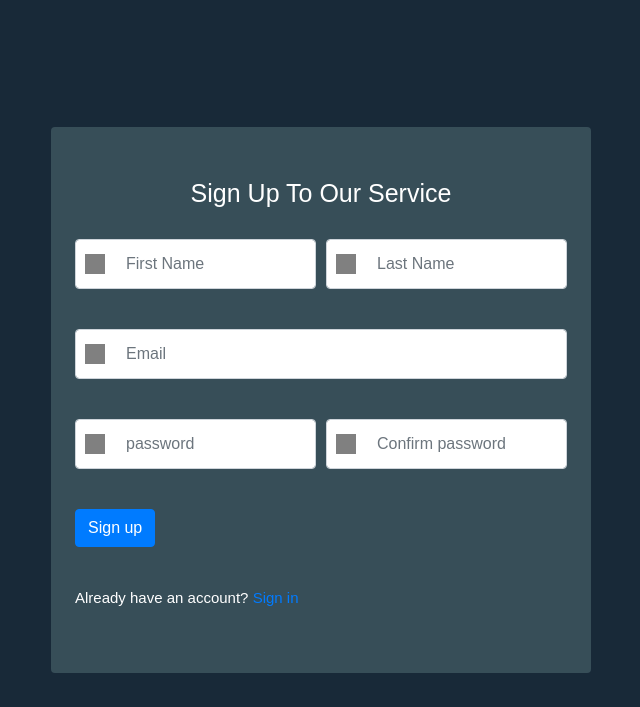
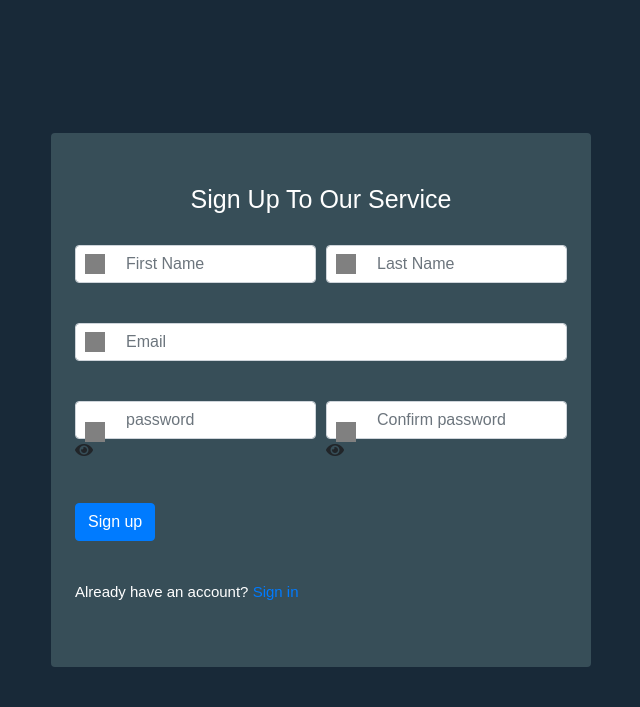
Before and after one commit to theodreh/resume_format, a Django app: page /signup in a window 1280 px wide. Shown: the top 707 px of the page, without its empty margins (304-944 px from the left). Run offline with Django 3.2, Linux system fonts and the light colour scheme; some libraries are stand-ins or nearby versions; grey boxes are pictures that could not be loaded.

Commit message:
Update sign_up.html

```diff
--- a/resume_format/authentication/templates/authentication/sign_up.html
+++ b/resume_format/authentication/templates/authentication/sign_up.html
@@ -7,6 +7,8 @@
 
     <link rel="stylesheet" href="https://maxcdn.bootstrapcdn.com/bootstrap/4.0.0/css/bootstrap.min.css" integrity="sha384-Gn5384xqQ1aoWXA+058RXPxPg6fy4IWvTNh0E263XmFcJlSAwiGgFAW/dAiS6JXm" crossorigin="anonymous">
     <script type="text/javascript" src="https://code.jquery.com/jquery-1.7.1.min.js"></script>
+    <link rel="stylesheet" href="https://cdn.jsdelivr.net/npm/bootstrap@4.6.0/dist/css/bootstrap.min.css" integrity="sha384-B0vP5xmATw1+K9KRQjQERJvTumQW0nPEzvF6L/Z6nronJ3oUOFUFpCjEUQouq2+l" crossorigin="anonymous" />
+    <link rel="stylesheet" href="https://use.fontawesome.com/releases/v5.7.2/css/all.css" integrity="sha384-fnmOCqbTlWIlj8LyTjo7mOUStjsKC4pOpQbqyi7RrhN7udi9RwhKkMHpvLbHG9Sr" crossorigin="anonymous" />
     <link rel="stylesheet" href="static/authentication/css/style.css">
 </head>
 <body>
@@ -39,11 +41,19 @@
                         <div class="col-lg-6">
                             <label class="image-replace password">Password</label>
                             <input id="user_password" class="form-control full-width has-padding has-border"  type="password" placeholder="password" required>
+                            <span class="signup_show_password password_eye_btn">
+                              <i class="fas fa-eye " id="show_eye"></i>
+                              <i class="fas fa-eye-slash d-none " id="hide_eye"></i>
+                            </span>
                             <span id="password-error" class="error-message"></span>
                         </div>
                         <div class="col-lg-6">
                             <label class="image-replace password">Confirm password</label>
                             <input id="confirm_password" class="form-control full-width has-padding has-border"  type="password" placeholder="Confirm password" required>
+                            <span class="conf_show_password conf_password_eye_btn">
+                              <i class="fas fa-eye " id="conf_show_eye"></i>
+                              <i class="fas fa-eye-slash d-none " id="conf_hide_eye"></i>
+                            </span>
                             <span id="confirm_password-error" class="error-message"></span>
                         </div>
                     </div>
@@ -63,6 +73,7 @@
     <script src="https://unpkg.com/sweetalert/dist/sweetalert.min.js"></script>
     <script>
         document.getElementById ("submit_sign_up_btn").addEventListener ("click", submit_sign_up_details, false);
+        document.getElementById("email_id").addEventListener ("blur", blur_email_val, false);
         $('#user_first_name').focus(function(){
              $('#ft_name-error').removeClass("is-visible");
         })
```
